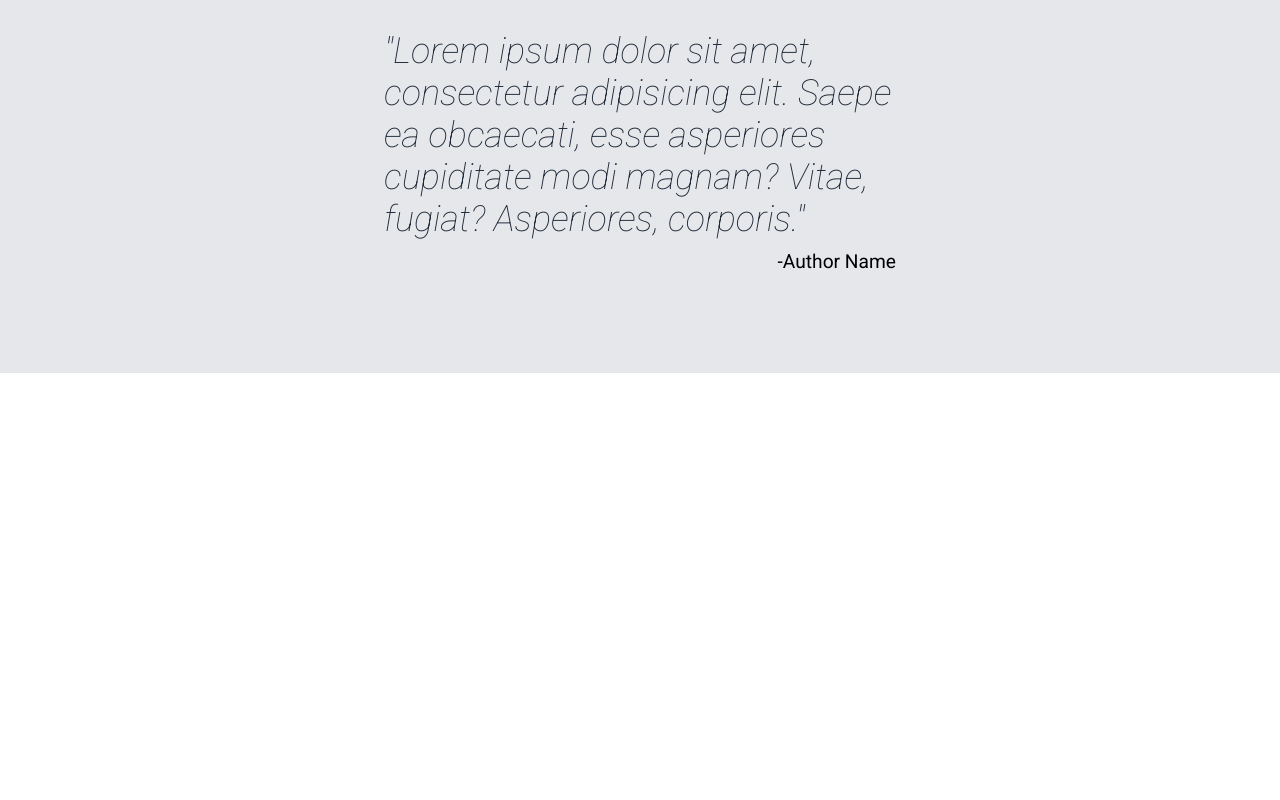
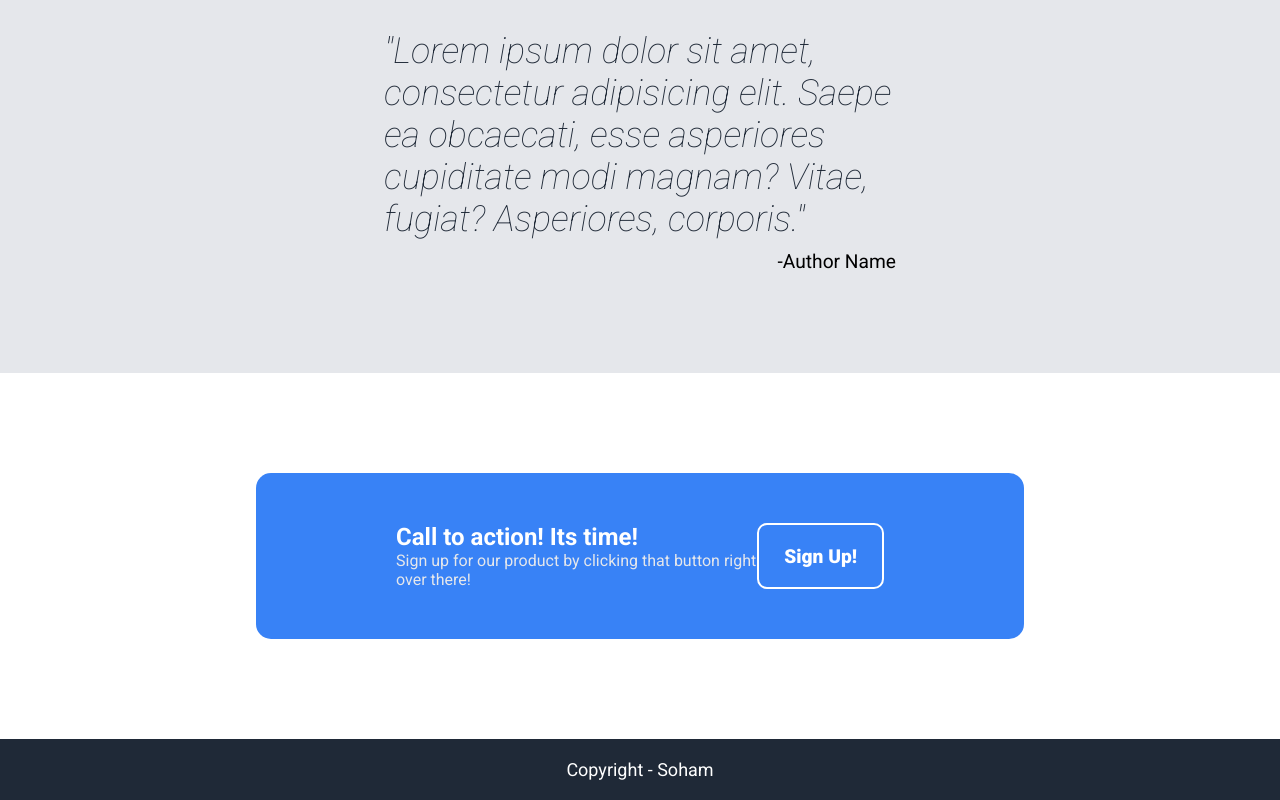
Before and after one commit to Soham-Powar/landingpage, a plain HTML site: page index.html in a window 1280 px wide. Shown: the part 1676-2476 px from the top of the page. Before the commit the page ends 2049 px from the top, so only its background shows below. Drawn offline with Linux system fonts and the light colour scheme.

Commit message:
Complete next section and footer
Complete the project

```diff
--- a/index.html
+++ b/index.html
@@ -60,6 +60,16 @@
 			<div class="quote_author">-Author Name</div>
 		</div>
 	</div>
+	<div class="sec4">
+		<div class="c2adiv">
+			<div class="c2a_text">
+				<h2>Call to action! Its time!</h2>
+				<p>Sign up for our product by clicking that button right over there!</p>
+			</div>
+			<button>Sign Up!</button>
+		</div>
+	</div>
+	<footer>Copyright - Soham</footer>
 </body>
 
 </html>
--- a/style.css
+++ b/style.css
@@ -130,3 +130,45 @@ nav {
 	text-align: right;
 	font-size: larger;
 }
+
+/* SECTION 4 */
+
+.sec4 {
+	padding: 100px 20%;
+}
+
+.c2adiv {
+	display: flex;
+	background-color: #3882f6;
+	padding: 50px 140px;
+	border-radius: 15px;
+}
+
+.c2a_text {
+	flex: 1;
+	color: white;
+}
+
+.c2a_text p {
+	color: #e5e7eb;
+}
+
+.c2adiv button {
+	padding: 0px 25px;
+	font-size: larger;
+	color: white;
+	font-weight: 900;
+	background-color: transparent;
+	border: 2px solid white;
+	border-radius: 10px;
+}
+
+/* FOOTER */
+
+footer {
+	background-color: #1f2937;
+	color: white;
+	padding: 20px;
+	font-size: 18px;
+	text-align: center;
+}
```
